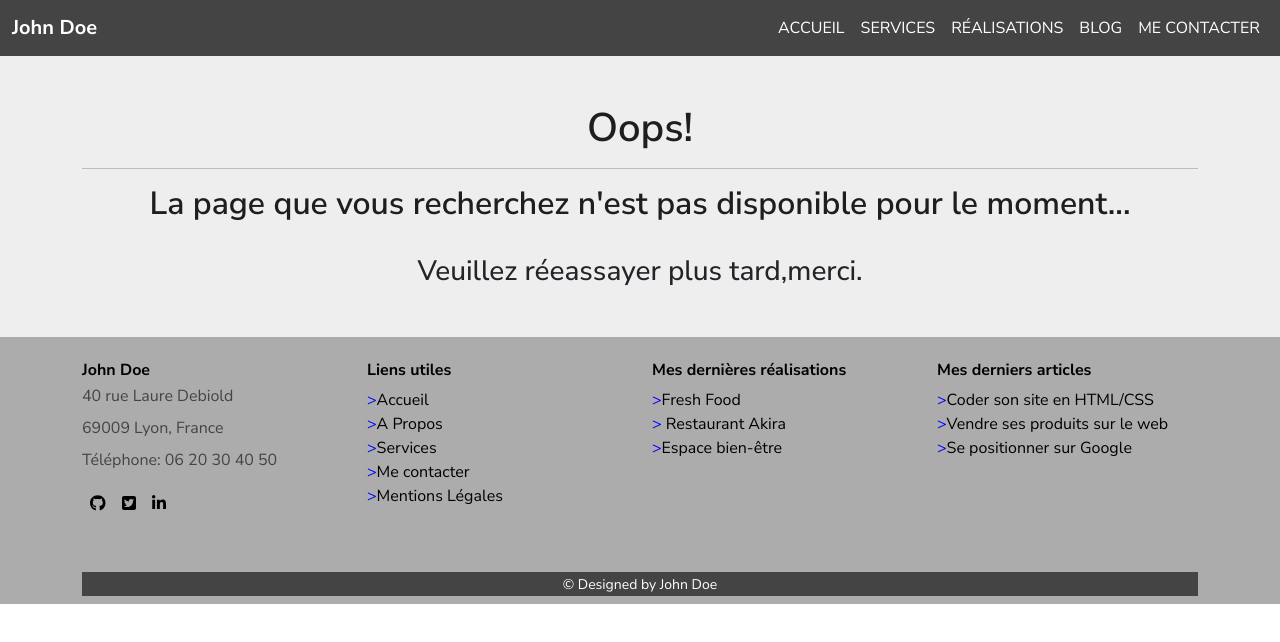
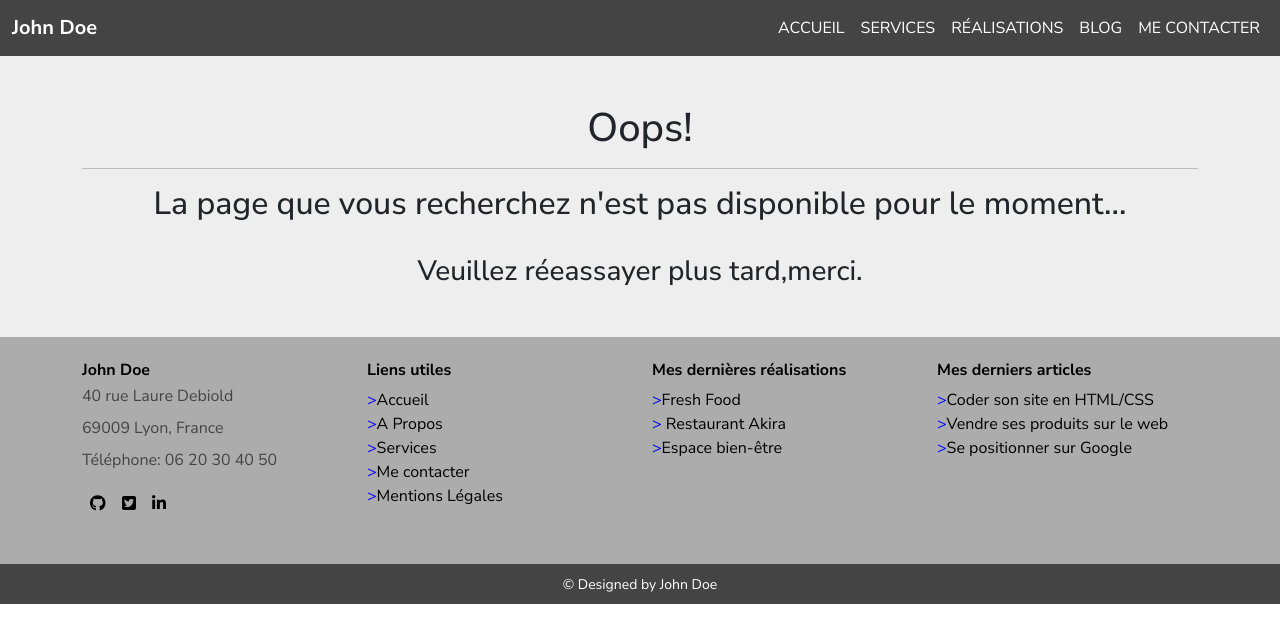
Before and after one commit to Ad15C/mon_cv_react, a React (Create React App) app: page / in a window 1280 px wide. Shown: the top 642 px of the page. Built offline with nearby package versions, Linux system fonts and the light colour scheme.

Commit message:
w3c_update

```diff
--- a/src/App.css
+++ b/src/App.css
@@ -4,7 +4,7 @@
   background-color: #eee;
 }
 
-#title {
+#presentation-title, #title-2 {
   font-weight:600;
   color: #1e1e1e;
 }
--- a/src/Components/Footer.css
+++ b/src/Components/Footer.css
@@ -2,6 +2,10 @@ Footer {
     background-color: #44444463;
     display: flex;
     align-items: flex-start;
+}
+
+.custom-adress p {
+    line-height: 1;
 }
 
 .list-styled {
@@ -10,14 +14,25 @@ Footer {
 }
 
 .list-styled li::before {
-    content: '>';
-    color: blue;
+    content: '>'; /* Changement de la puce */
+    color: blue; /* Changement de la couleur de la puce */
     position: relative;
-    margin-left: none;
-    padding-left: none;
+    margin-left: 0;
+    padding-left: 0;
 
 }
 
+.full-width-footer {
+   background-color: #444; /* Couleur de fond */
+    width: 100vw; /* Utilise toute la largeur de la fenêtre du navigateur */
+    margin-left: calc(-50vw + 50%); /* Réduit la marge pour étendre l'élément */
+    position: relative; /* Pour s'assurer que la position est alignée correctement */
+    display: flex; /* Pour l'alignementdu contenu */
+    justify-content: center; /* Centre le contenu horizontalement */
+    align-items: center; /* Centre le contenu verticalement */
+    padding: 10px 0; /* Ajout du padding pour plus d'espace autour du texte */
+}
+
 .copyright {
-    background-color: #444;
+   max-width: 1200px;
 }
--- a/src/Components/Footer.jsx
+++ b/src/Components/Footer.jsx
@@ -13,11 +13,11 @@ function Footer() {
         <div className="container">
             <div className="row py-4">
                 <div className="col-md-3 col-sm-6 mb-3">
-                <address>
-                    <h6 className="fw-bold text-start">John Doe</h6>
-                    <p className="text-start lh-1">40 rue Laure Debiold</p>
-                    <p className="text-start lh-1">69009 Lyon, France</p>
-                    <p className="text-start lh-1">Téléphone: 06 20 30 40 50</p>
+                <h6 className="fw-bold text-start">John Doe</h6>
+                <address className="custom-adress" >
+                    <p className="text-start">40 rue Laure Debiold</p>
+                    <p className="text-start">69009 Lyon, France</p>
+                    <p className="text-start">Téléphone: 06 20 30 40 50</p>
                 </address>
                 <div className="d-flex align-items-center ps-0 m-0">
                     <Link to="/Profile" className="text-black p-2 ">
@@ -35,8 +35,8 @@ function Footer() {
             </div>
 
             <div className="col-md-3 col-sm-6 mb-3">
-                <h6 className="fw-bold text-start ">Liens utiles</h6>
-                    <ul className="list-styled mb-0 text-start ml-1">
+                <h6 className="fw-bold text-start">Liens utiles</h6>
+                    <ul className="list-styled mb-0 text-start">
                         <li>
                             <Link to="/Home" className="text-decoration-none text-black">Accueil</Link>
                         </li>
@@ -84,7 +84,7 @@ function Footer() {
                     </ul>
             </div>
         </div>
-        <div className="text-center py-2">
+        <div className="full-width-footer text-center py-2">
             <div className="copyright text-white">
                 <small className="m-0">&copy; Designed by John Doe</small>
                 <ScrollToTopButton />
--- a/src/Pages/Home.jsx
+++ b/src/Pages/Home.jsx
@@ -7,8 +7,8 @@ const Home = () => {
                 <div className="container text-center text-white">
                     <div className="row">
                         <div className="col">
-                            <h1 className="text-center text-white" id="title">Bonjour, je suis John Doe</h1>
-                            <h2 className="text-center text-white " id="title">Développeur web full stack</h2>
+                            <h1 className="text-center text-white fs-1" id="presentation-title">Bonjour, je suis John Doe</h1>
+                            <h2 className="text-center text-white fs-2" id="title-2">Développeur web full stack</h2>
                             <a href="#about">
                                 <button className="mt-4  btn btn-primary"> En savoir plus</button>
                             </a>
```
